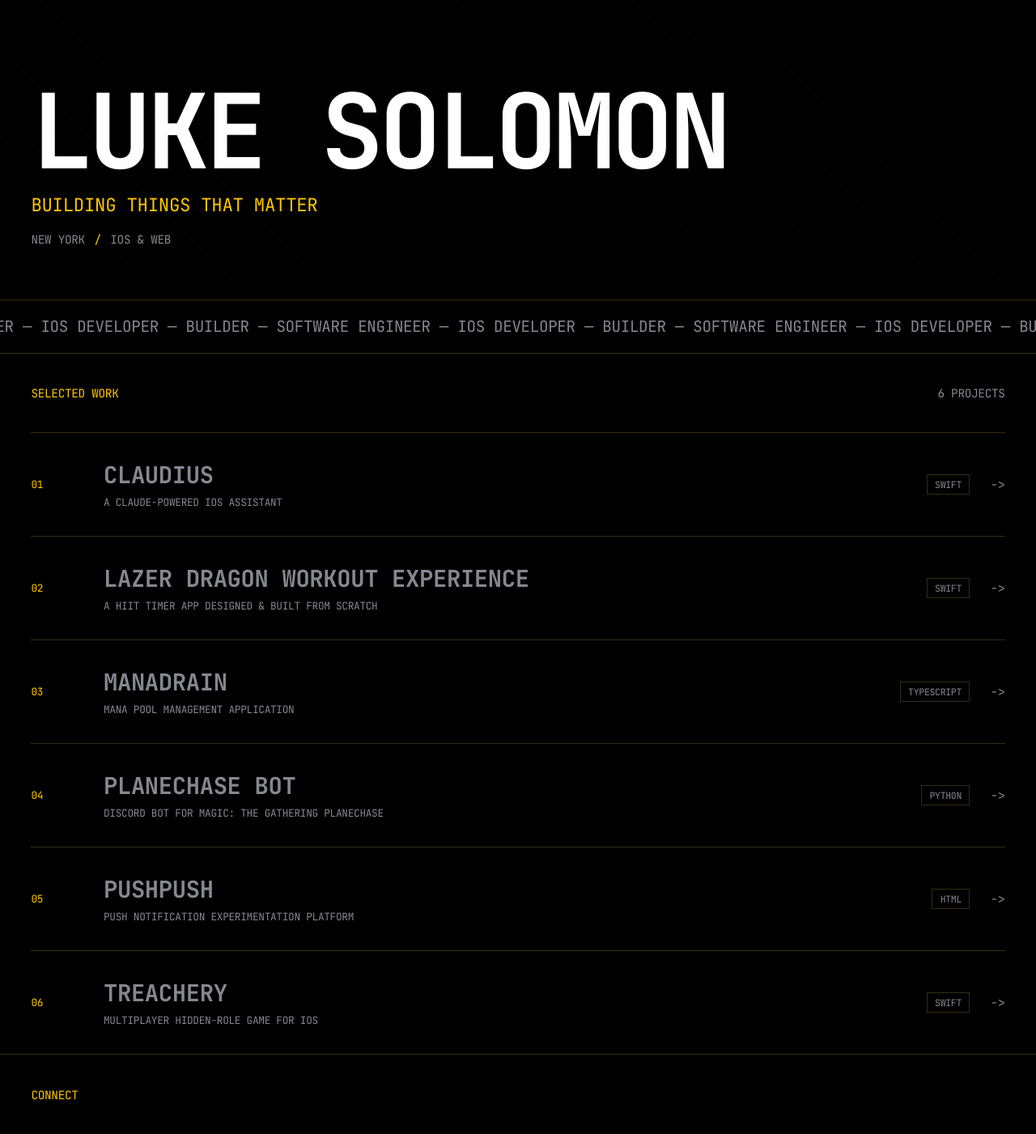
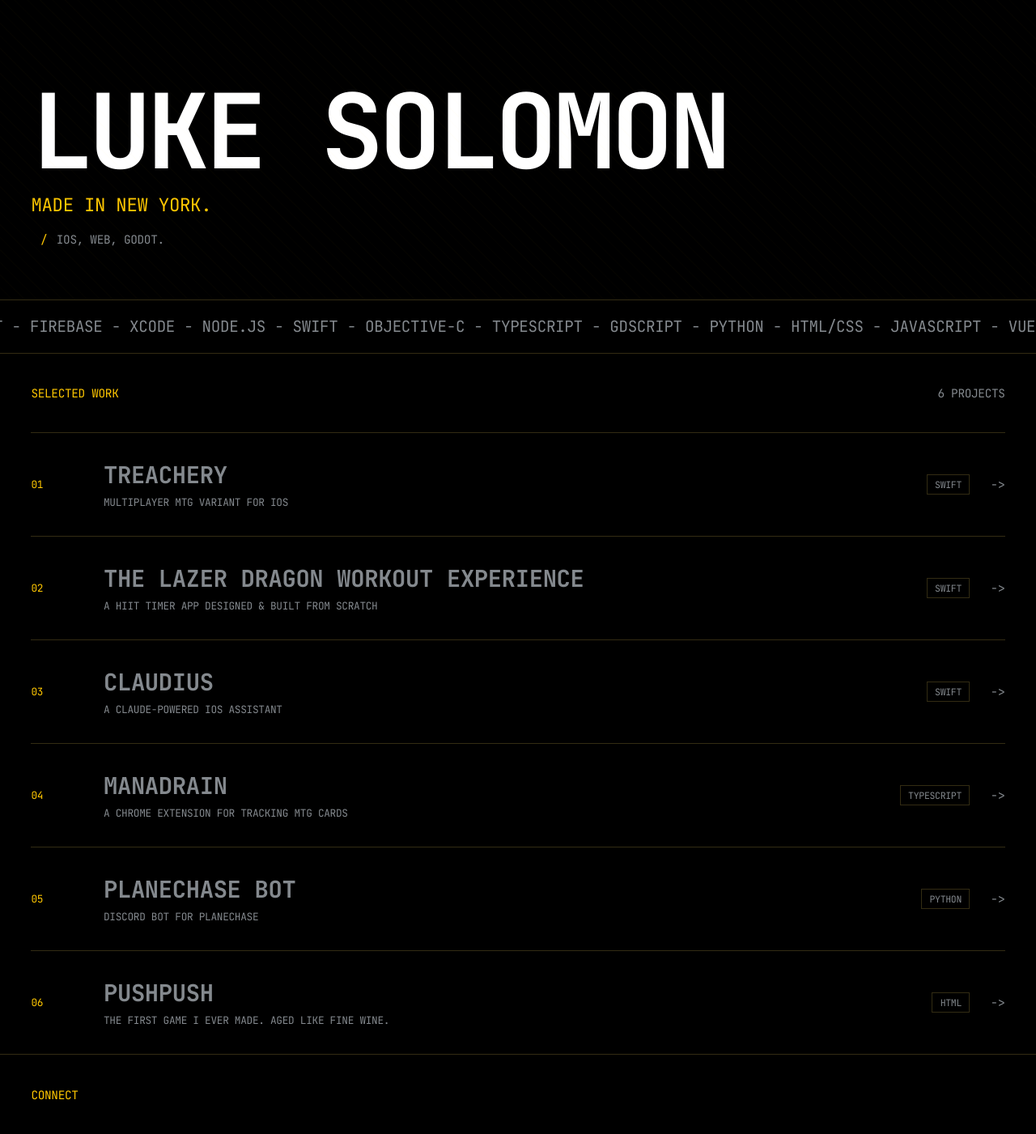
Before and after one commit to nsluke/Portfolio, a React (Vite) app: page / in a window 1280 px wide. Shown: the part 429-1830 px from the top of the page at 81% size. Built offline with nearby package versions, Linux system fonts and the light colour scheme.

Commit message:
Update content: hero copy, project details, social links, marquee tech list
Co-Authored-By: Claude Opus 4.6 (1M context) <noreply@anthropic.com>

```diff
--- a/src/App.jsx
+++ b/src/App.jsx
@@ -9,7 +9,7 @@ function App() {
   return (
     <div className="site">
       <Hero />
-      <Marquee text="Software Engineer — iOS Developer — Builder —" />
+      <Marquee text="Swift - Objective-C - Typescript - GDScript - Python - HTML/CSS - JavaScript - Vue - React - SwiftUI - UIKit - Git - Firebase - Xcode - Node.js - "/>
       <Projects />
       <Socials />
       <Footer />
--- a/src/components/Hero.jsx
+++ b/src/components/Hero.jsx
@@ -5,11 +5,11 @@ function Hero() {
     <section className="hero">
       <div className="hero-content">
         <h1 className="hero-name">Luke Solomon</h1>
-        <p className="hero-tagline">Building things that matter</p>
+        <p className="hero-tagline">Made In New York.</p>
         <div className="hero-meta">
-          <span>New York</span>
+          <span></span>
           <span className="hero-sep">/</span>
-          <span>iOS & Web</span>
+          <span>iOS, Web, Godot.</span>
         </div>
       </div>
     </section>
--- a/src/components/Marquee.css
+++ b/src/components/Marquee.css
@@ -7,7 +7,7 @@
 
 .marquee-track {
   display: inline-flex;
-  animation: scroll 20s linear infinite;
+  animation: scroll 60s linear infinite;
 }
 
 .marquee-text {
--- a/src/components/Projects.jsx
+++ b/src/components/Projects.jsx
@@ -2,6 +2,18 @@ import { useState } from 'react'
 import './Projects.css'
 
 const projects = [
+  {
+    name: 'Treachery',
+    description: 'Multiplayer MTG Variant for iOS',
+    tech: 'Swift',
+    url: 'https://github.com/paintedlabs/Treachery-FrontEnd',
+  },
+    {
+    name: 'The Lazer Dragon Workout Experience',
+    description: 'A HIIT Timer app designed & built from scratch',
+    tech: 'Swift',
+    url: 'https://github.com/nsluke/Lazer-Dragon-Workout-Experience',
+  },
   {
     name: 'Claudius',
     description: 'A Claude-powered iOS assistant',
@@ -9,35 +21,24 @@ const projects = [
     url: 'https://github.com/nsluke/Claudius',
   },
   {
-    name: 'Lazer Dragon Workout Experience',
-    description: 'A HIIT Timer app designed & built from scratch',
-    tech: 'Swift',
-    url: 'https://github.com/nsluke/Lazer-Dragon-Workout-Experience',
-  },
-  {
     name: 'Manadrain',
-    description: 'Mana pool management application',
+    description: 'A Chrome extension for tracking MTG Cards',
     tech: 'TypeScript',
     url: 'https://github.com/nsluke/manadrain',
   },
   {
     name: 'Planechase Bot',
-    description: 'Discord bot for Magic: The Gathering Planechase',
+    description: 'Discord bot for Planechase',
     tech: 'Python',
     url: 'https://github.com/nsluke/Planechase-Bot',
   },
   {
     name: 'PushPush',
-    description: 'Push notification experimentation platform',
+    description: 'The First game I ever made. Aged like fine wine.',
     tech: 'HTML',
     url: 'https://github.com/nsluke/PushPush',
   },
-  {
-    name: 'Treachery',
-    description: 'Multiplayer hidden-role game for iOS',
-    tech: 'Swift',
-    url: 'https://github.com/paintedlabs/Treachery-FrontEnd',
-  },
+
 ]
 
 function Projects() {
--- a/src/components/Socials.jsx
+++ b/src/components/Socials.jsx
@@ -2,11 +2,11 @@ import './Socials.css'
 
 const links = [
   { name: 'GitHub', url: 'https://github.com/nsluke' },
-  { name: 'YouTube', url: '#' },
-  { name: 'Instagram', url: '#' },
+  { name: 'YouTube', url: 'https://www.youtube.com/@LukeSS' },
+  { name: 'Instagram', url: 'https://www.instagram.com/luke_solomon/' },
   { name: 'X / Twitter', url: 'https://twitter.com/_luke_warm' },
-  { name: 'LinkedIn', url: '#' },
-  { name: 'Email', url: 'mailto:solomora@gmail.com' },
+  { name: 'LinkedIn', url: 'https://www.linkedin.com/in/luke-solomon-7b846375/' },
+  { name: 'Email', url: 'mailto:solomora@gmail.com+portfolio' },
 ]
 
 function Socials() {
```
